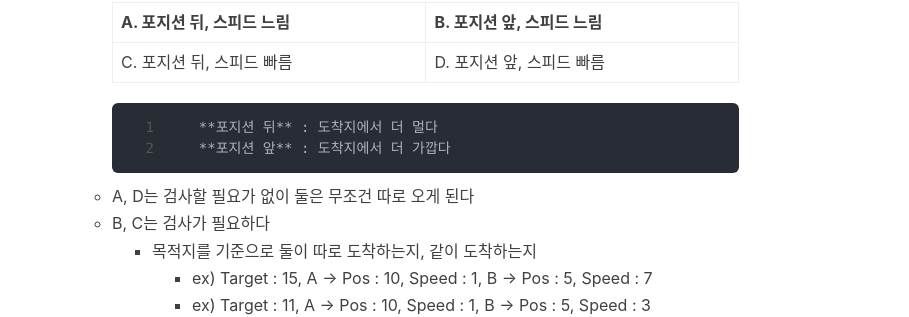
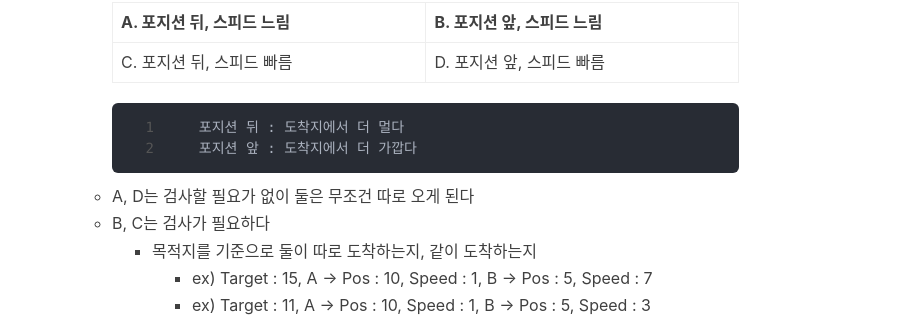
Before and after one commit to damin8/damin8.github.io, a Jekyll site: the page built from _posts/Algorithm/2023-07-12-LeetCode853.md, in a window 1280 px wide and 900 px high, scrolled down 698 px. Shown: the part 141-458 px from the top of the window, without its empty margins (233-1142 px from the left). Built offline with Jekyll 4.4.1, drawn with Linux system fonts in a browser that asks for light colours; nearby versions of some CDN libraries; comment, search, counter and statistics services are not loaded.

````diff
--- a/_posts/Algorithm/2023-07-12-LeetCode853.md
+++ b/_posts/Algorithm/2023-07-12-LeetCode853.md
@@ -26,8 +26,8 @@ tags:
         | C. 포지션 뒤, 스피드 빠름 | D. 포지션 앞, 스피드 빠름 |
 
         ```java
-        **포지션 뒤** : 도착지에서 더 멀다
-        **포지션 앞** : 도착지에서 더 가깝다
+        포지션 뒤 : 도착지에서 더 멀다
+        포지션 앞 : 도착지에서 더 가깝다
         ```
 
     - A, D는 검사할 필요가 없이 둘은 무조건 따로 오게 된다
````
